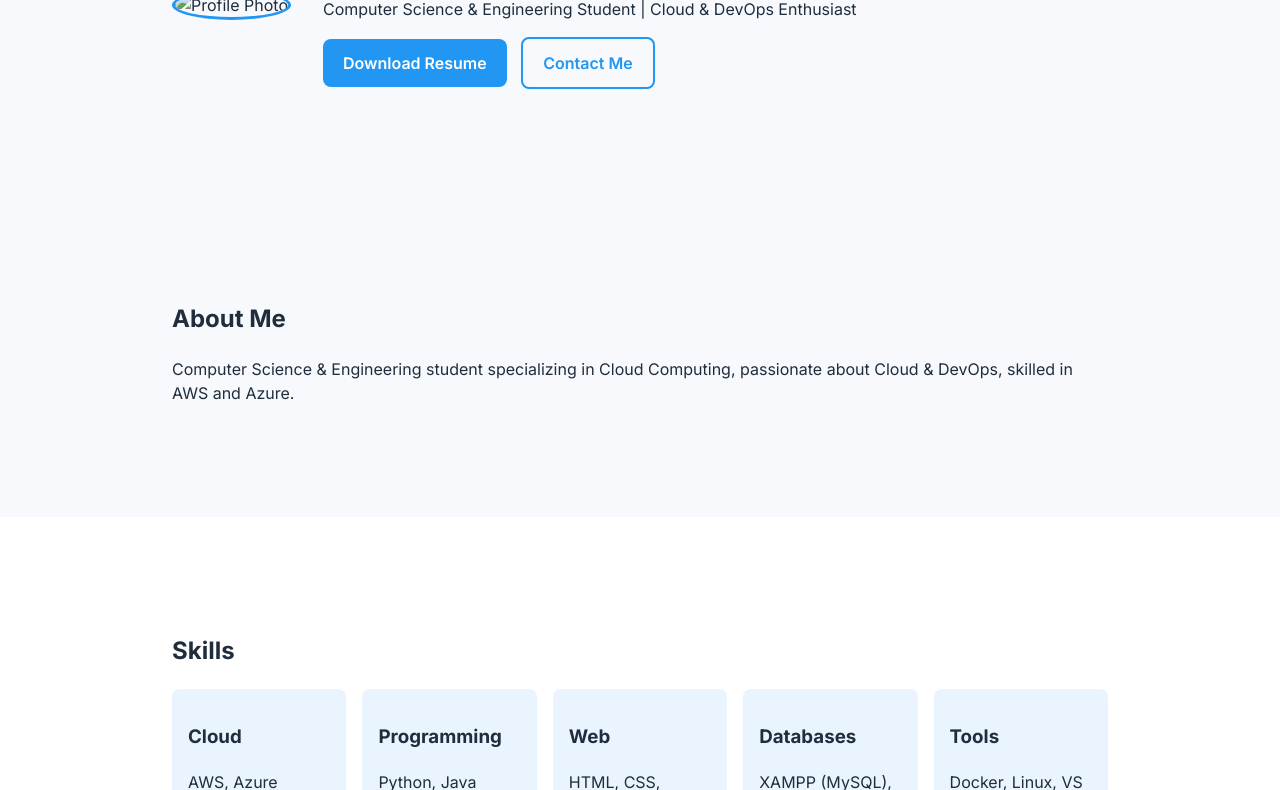
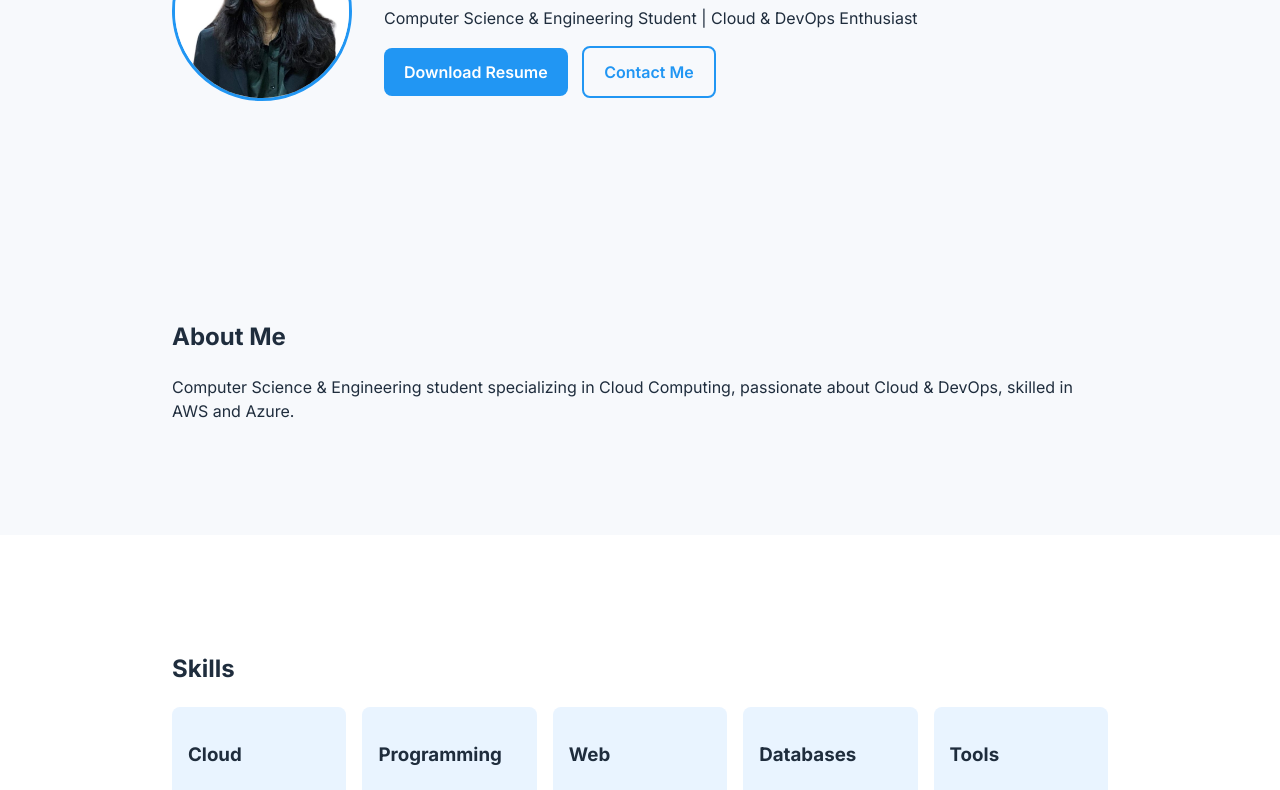
Before and after one commit to Eshitha15/eshitha-portfolio, a plain HTML site: page index.html in a window 1280 px wide. Shown: the part 237-1027 px from the top of the page. Drawn offline with Linux system fonts and the light colour scheme.

Commit message:
index.html

```diff
--- a/index.html
+++ b/index.html
@@ -26,7 +26,7 @@
   <div class="container">
     <div class="intro">
       <div class="photo">
-        <img src="assets/profile.jpg" alt="Profile Photo" />
+        <img src="profile.jpg" alt="Profile Photo" />
       </div>
       <div class="text">
         <h1>I'm <span class="highlight">K Eshitha</span></h1>
```
